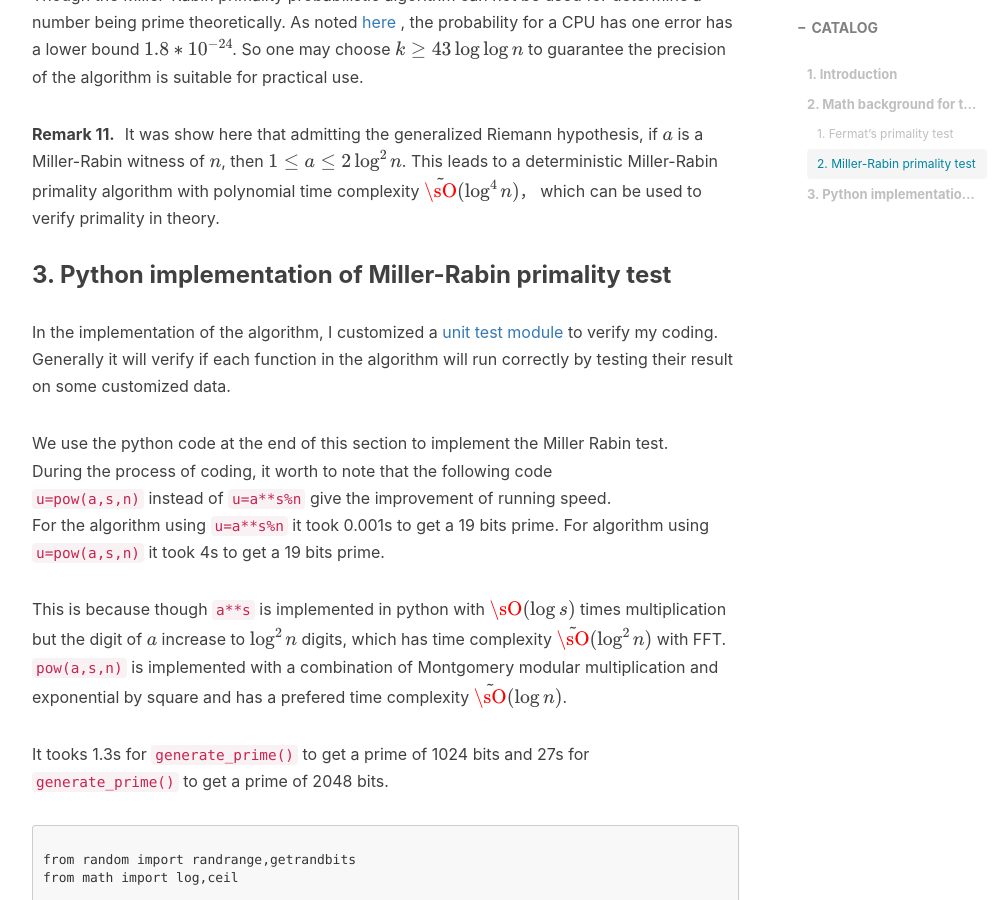
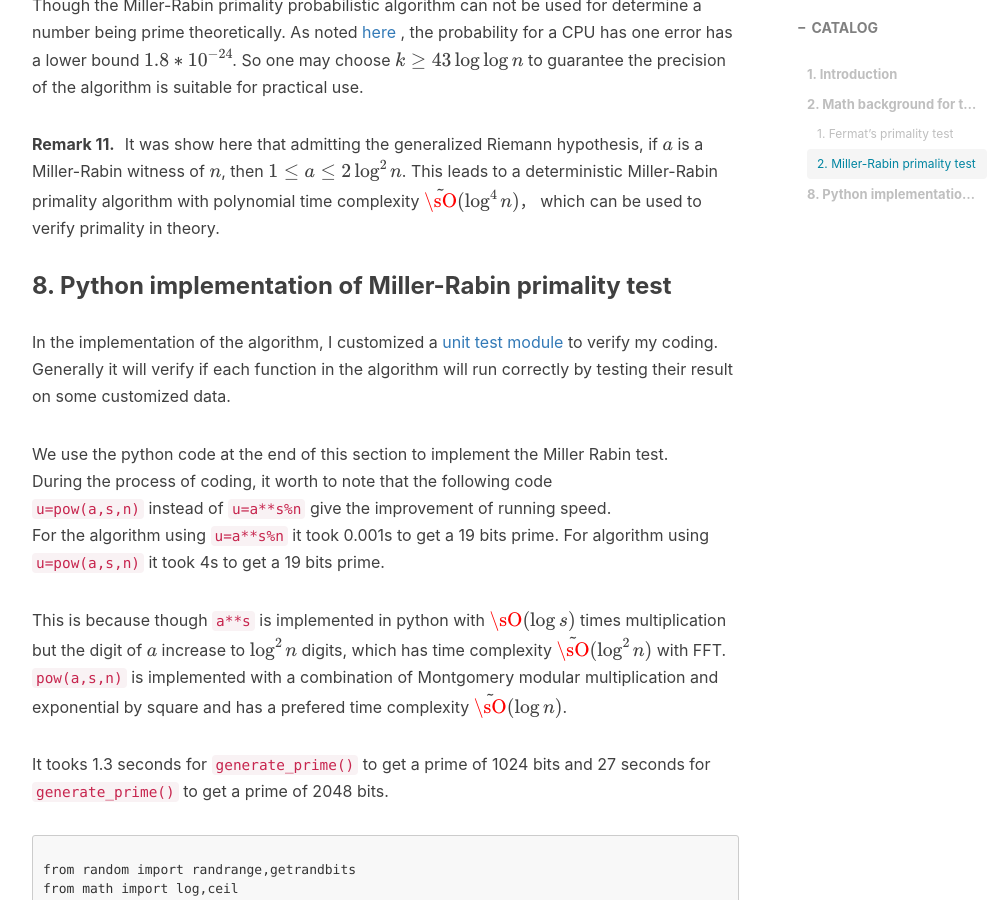
Before and after one commit to jyguo1729/blog, a Jekyll site: the page built from _posts/2019-2-10-An introduction to RSA algorithm and its Python implementation.md, in a window 1280 px wide and 900 px high, scrolled down 5529 px. Shown: the whole window, without its empty margins (233-1239 px from the left). Built offline with Jekyll 4.4.1, drawn with Linux system fonts in a browser that asks for light colours; nearby versions of some CDN libraries; formulas are drawn with MathJax 3; comment, search, counter and statistics services are not loaded; some of the changed text lies outside the part shown.

```diff
--- a/_posts/2019-2-10-An introduction to RSA algorithm and its Python implementation.md
+++ b/_posts/2019-2-10-An introduction to RSA algorithm and its Python implementation.md
@@ -64,12 +64,10 @@
 
 <p>In fact, the first <script type="math/tex" id="MathJax-Element-22">n</script> comes from the times of loops. To do the modular exponential <script type="math/tex" id="MathJax-Element-23">a^{n-1} \mod n</script>. One may apply <a href="https://simple.wikipedia.org/wiki/Exponentiation_by_squaring">exponentiating by squaring algorithm</a> to reduce the task to compute product of two number less than <script type="math/tex" id="MathJax-Element-24">n</script>, this gives us a factor <script type="math/tex" id="MathJax-Element-25">\log n</script>. The product of two numbers with digits less than <script type="math/tex" id="MathJax-Element-26">\log n</script> can be treated by  <a href="https://en.wikipedia.org/wiki/Montgomery_modular_multiplication">Montgomery modular multiplication</a> with time complexity <script type="math/tex" id="MathJax-Element-27">\tilde\sO(\log n)</script>. So the time complexity of the loop body is <script type="math/tex" id="MathJax-Element-28">\tilde\sO(\log^2 n)</script>.</p>
 
-<p>The first factor <script type="math/tex" id="MathJax-Element-29">n</script> gives a lot restriction to the time complexity and Fermat primality test an actual exponential time algorithm relative to <script type="math/tex" id="MathJax-Element-30">\log n</script>. <br>
- ######   {#mr}</p>
+<p>The first factor <script type="math/tex" id="MathJax-Element-29">n</script> gives a lot restriction to the time complexity and Fermat primality test an actual exponential time algorithm relative to <script type="math/tex" id="MathJax-Element-30">\log n</script>.</p>
 
-<div class="latex_rk" id="rk:4"><span class="latex_title">Remark 4.</span><span class="latex_label"></span><p>One may attempt to modify the Fermat’s primality test algorithm to be a probabilistic one selecting different numbers in <script type="math/tex" id="MathJax-Element-31">\{1,..,,n-1\}</script> randomly for k times. This algorithm has time complexity <script type="math/tex" id="MathJax-Element-32">\tilde\sO(k\cdot\log^2 n)</script>. </p></div>
-
-<p>Let <script type="math/tex" id="MathJax-Element-33">N_F=\{\textrm{Fermat non-Witness of } n\}</script>. Let C be event that <script type="math/tex" id="MathJax-Element-34">n</script> is a composite, <script type="math/tex" id="MathJax-Element-35">T_k</script> be event that after the output running the “probabilistic” Fermat’s primality test is <code>True</code>, then <script type="math/tex; mode=display" id="MathJax-Element-36">P(T_k|C)\leq(\frac{|N_F|}n)^k.</script>Since <script type="math/tex" id="MathJax-Element-37">n</script> can be Carmelson number, the upper bound of <script type="math/tex" id="MathJax-Element-38">P(T_k|C)</script> can be 1. Hence this algorithm will is not probabilistic.</p>
+<p></p><div class="latex_rk" id="rk:4"><span class="latex_title">Remark 4.</span><span class="latex_label"></span><p>One may attempt to modify the Fermat’s primality test algorithm to be a probabilistic one selecting different numbers in <script type="math/tex" id="MathJax-Element-31">\{1,..,,n-1\}</script> randomly for k times. This algorithm has time complexity <script type="math/tex" id="MathJax-Element-32">\tilde\sO(k\cdot\log^2 n)</script>. </p></div> <br>
+Let <script type="math/tex" id="MathJax-Element-33">N_F=\{\textrm{Fermat non-Witness of } n\}</script>. Let C be event that <script type="math/tex" id="MathJax-Element-34">n</script> is a composite, <script type="math/tex" id="MathJax-Element-35">T_k</script> be event that after the output running the “probabilistic” Fermat’s primality test is <code>True</code>, then <script type="math/tex; mode=display" id="MathJax-Element-36">P(T_k|C)\leq(\frac{|N_F|}n)^k.</script>Since <script type="math/tex" id="MathJax-Element-37">n</script> can be Carmelson number, the upper bound of <script type="math/tex" id="MathJax-Element-38">P(T_k|C)</script> can be 1. Hence this algorithm will is not probabilistic.<p></p>
 
 <h4 id="2-miller-rabin-primality-test">2.  Miller-Rabin  primality test</h4>
 
@@ -81,8 +79,11 @@
 
 <p>Based on this we have the following proposition for prime numbers.</p>
 
-<div class="latex_prop" id="prop:6"><span class="latex_title">Propersition 6.</span><span class="latex_label"></span><p>Let p be a prime number, <script type="math/tex" id="MathJax-Element-45">a\in  (\bZ/ n \bZ)^* </script>.  Suppose <script type="math/tex" id="MathJax-Element-46">p-1=s\cdot2^t</script>, where <script type="math/tex" id="MathJax-Element-47">s</script> is an odd number, t is an integer. Then <br>
-<script type="math/tex; mode=display" id="MathJax-Element-48">\begin{equation}
+<h6 id="mr"> </h6>
+
+<div class="latex_prop" id="prop:6"><span class="latex_title">Propersition 6.</span><span class="latex_label"></span><p>Let p be a prime number, <script type="math/tex" id="MathJax-Element-45">a\in  (\bZ/ n \bZ)^* </script>.  Suppose <script type="math/tex" id="MathJax-Element-46">p-1=s\cdot2^t</script>, where <script type="math/tex" id="MathJax-Element-47">s</script> is an odd number, t is an integer. Then</p>
+
+<p><script type="math/tex; mode=display" id="MathJax-Element-48">\begin{equation}
 \begin{split}
 &a^s=\pm1\textrm{  or}  \\
 &a^{s2^k}=-1 \textrm{  for some }k\in\{1,\dots,t-1 \}
@@ -168,7 +169,7 @@
 
 
 
-<p><script type="math/tex; mode=display" id="MathJax-Element-89">
+<p><script type="math/tex; mode=display" id="MathJax-Element-102">
 \begin{equation}
 \begin{split}
 	P(P|T_k)&=\frac{P(T_k|P)P(P)}{P(T_k|P)P(P)+P(T_k|C)P(C)}\\
@@ -180,28 +181,24 @@
 \end{equation}
 </script></p>
 
-<p>The last inequality  require <script type="math/tex" id="MathJax-Element-90">k>\log m</script>, the second last inequality used the theorem above. </p>
+<p>The last inequality  require <script type="math/tex" id="MathJax-Element-103">k>\log m</script>, the second last inequality used the theorem above. </p>
 
-<p>Though the Miller-Rabin primality probabilistic algorithm can not be used for determine a number being prime theoretically. As noted <a href="https://stackoverflow.com/questions/4159333/rsa-and-prime-generator-algorithms/4160517#4160517">here</a> , the probability for a CPU has one error has a lower bound <script type="math/tex" id="MathJax-Element-91">1.8*10^{-24}</script>. So one may choose <script type="math/tex" id="MathJax-Element-92">k\geq43\log \log n</script> to guarantee the precision of the algorithm is suitable for practical use. </p>
+<p>Though the Miller-Rabin primality probabilistic algorithm can not be used for determine a number being prime theoretically. As noted <a href="https://stackoverflow.com/questions/4159333/rsa-and-prime-generator-algorithms/4160517#4160517">here</a> , the probability for a CPU has one error has a lower bound <script type="math/tex" id="MathJax-Element-104">1.8*10^{-24}</script>. So one may choose <script type="math/tex" id="MathJax-Element-105">k\geq43\log \log n</script> to guarantee the precision of the algorithm is suitable for practical use. </p>
 
+<div class="latex_rk" id="rk:11"><span class="latex_title">Remark 11.</span><span class="latex_label"></span><p>It was show here that admitting the generalized Riemann hypothesis,  if <script type="math/tex" id="MathJax-Element-142">a</script> is a Miller-Rabin witness of <script type="math/tex" id="MathJax-Element-143">n</script>, then <script type="math/tex" id="MathJax-Element-144">1\leq a\leq 2\log^2 n</script>. This leads to a deterministic Miller-Rabin primality algorithm with polynomial time complexity <script type="math/tex" id="MathJax-Element-145">\tilde\sO(\log^4 n)</script>， which can be used to verify primality in theory.</p></div>
 
+<h3 id="8-python-implementation-of-miller-rabin-primality-test">8.  Python implementation of Miller-Rabin primality test</h3>
 
-<div class="latex_rk" id="rk:11"><span class="latex_title">Remark 11.</span><span class="latex_label"></span><p>It was show here that admitting the generalized Riemann hypothesis,  if <script type="math/tex" id="MathJax-Element-93">a</script> is a Miller-Rabin witness of <script type="math/tex" id="MathJax-Element-94">n</script>, then <script type="math/tex" id="MathJax-Element-95">1\leq a\leq 2\log^2 n</script>. This leads to a deterministic Miller-Rabin primality algorithm with polynomial time complexity <script type="math/tex" id="MathJax-Element-96">\tilde\sO(\log^4 n)</script>， which can be used to verify primality in theory.</p></div>
-
-<h3 id="3-python-implementation-of-miller-rabin-primality-test">3.  Python implementation of Miller-Rabin primality test</h3>
-
-<p>In the implementation of the  algorithm, I customized a <a href="">unit test module</a>  to verify my coding. Generally it will verify if each function in the algorithm will run correctly by testing their result on some customized data. </p>
+<p>In the implementation of the  algorithm, I customized a <a href="https://github.com/jyguo1729/Cipher/blob/master/test.py">unit test module</a>  to verify my coding. Generally it will verify if each function in the algorithm will run correctly by testing their result on some customized data. </p>
 
 <p>We use the python code at the end of this section to implement the Miller Rabin test. <br>
 During the process of coding, it worth to note that the following code <br>
 <code>u=pow(a,s,n)</code> instead of <code>u=a**s%n</code> give the improvement of  running speed. <br>
 For the algorithm using <code>u=a**s%n</code> it took 0.001s to get a 19 bits prime. For algorithm using <code>u=pow(a,s,n)</code>  it took 4s to get a 19 bits prime.  </p>
 
-<p>This is because though <code>a**s</code> is implemented in python with <script type="math/tex" id="MathJax-Element-97">\sO(\log s)</script> times multiplication but the digit of <script type="math/tex" id="MathJax-Element-98">a</script> increase to <script type="math/tex" id="MathJax-Element-99">\log^2 n</script> digits, which has time complexity <script type="math/tex" id="MathJax-Element-100">\tilde\sO(\log^2 n)</script> with FFT. <code>pow(a,s,n)</code> is implemented with a combination of Montgomery modular multiplication and exponential by square and has a prefered time complexity <script type="math/tex" id="MathJax-Element-101">\tilde\sO(\log n)</script>.</p>
+<p>This is because though <code>a**s</code> is implemented in python with <script type="math/tex" id="MathJax-Element-146">\sO(\log s)</script> times multiplication but the digit of <script type="math/tex" id="MathJax-Element-147">a</script> increase to <script type="math/tex" id="MathJax-Element-148">\log^2 n</script> digits, which has time complexity <script type="math/tex" id="MathJax-Element-149">\tilde\sO(\log^2 n)</script> with FFT. <code>pow(a,s,n)</code> is implemented with a combination of Montgomery modular multiplication and exponential by square and has a prefered time complexity <script type="math/tex" id="MathJax-Element-150">\tilde\sO(\log n)</script>.</p>
 
-<p>It tooks 1.3s for <code>generate_prime()</code> to get a prime of 1024 bits and 27s for <code>generate_prime()</code> to get a prime of 2048 bits.</p>
-
-
+<p>It tooks 1.3 seconds for <code>generate_prime()</code> to get a prime of 1024 bits and 27 seconds for <code>generate_prime()</code> to get a prime of 2048 bits.</p>
 
 <pre class="prettyprint"><code class=" hljs python">
 <span class="hljs-keyword">from</span> random <span class="hljs-keyword">import</span> randrange,getrandbits
```
Also changed, not shown: _posts/final_code_for StackEdit_2019-3-2.js (+10 -5 lines).
